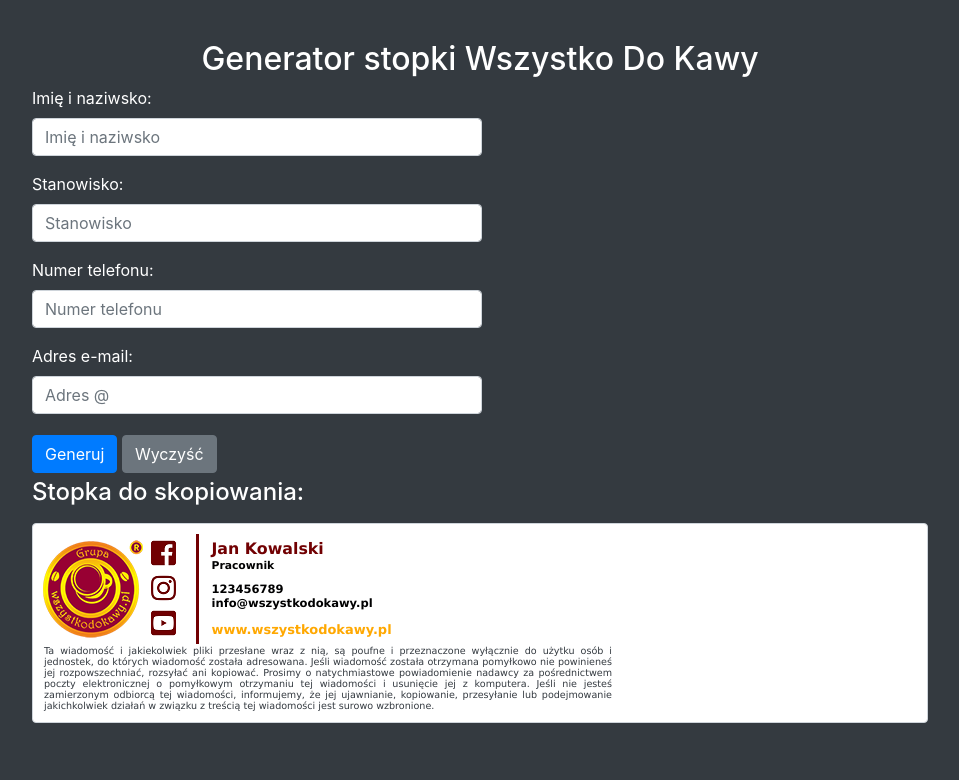
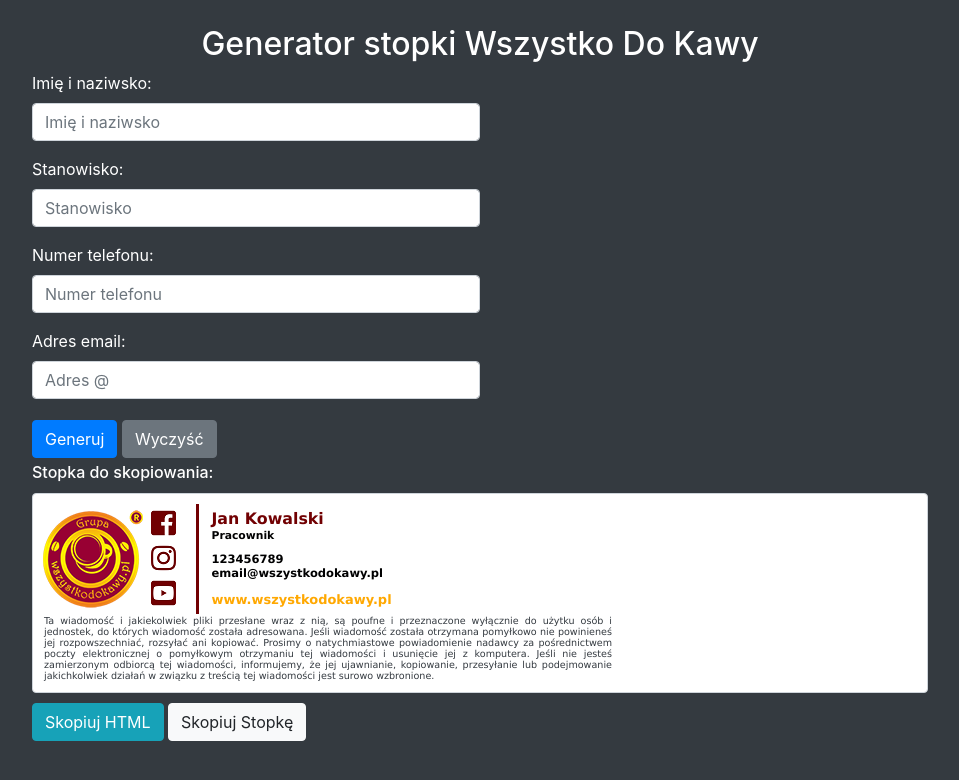
Before and after one commit to sqzzkr/stopki, a plain HTML site: page index.html in a window 1280 px wide. Shown: the whole page, without its empty margins (160-1119 px from the left). Drawn offline with nearby package versions, Linux system fonts and the light colour scheme.

Commit message:
20190218

```diff
--- a/index.html
+++ b/index.html
@@ -12,10 +12,10 @@
         body    {
             width: 70%;
             margin: 0 auto;
-            padding-top: 40px;
+            padding-top: 25px;
         }
         #inputs{
-            width: 450px;
+            width: 50%;
             margin-bottom: 5px;
         }
         #buttons{
@@ -30,7 +30,7 @@
             border: 1px solid #ced4da;
             border-radius: .25rem;
             padding: 10px;
-            margin-top: 16px;
+            margin: 10px 0 10px 0;
         }
     </style>
 </head>
@@ -38,7 +38,7 @@
     <div id="container">
         <h2 class="text-center">Generator stopki Wszystko Do Kawy</h2>
         <div id="inputs">
-            <form>
+            <form id="form">
                 <div class="form-group">
                     <label for="name">Imię i naziwsko:</label>
                     <input type="text" class="form-control" id="name" placeholder="Imię i naziwsko">
@@ -52,35 +52,35 @@
                     <input type="text" class="form-control" id="phonenumber" placeholder="Numer telefonu">
                 </div>
                 <div class="form-group">
-                    <label for="email">Adres e-mail:</label>
+                    <label for="email">Adres email:</label>
                     <input type="email" class="form-control" id="email" placeholder="Adres @">
                 </div>
                 <div id="buttons">
                 <button type="button" class="btn btn-primary" onclick="generate()">Generuj</button>
-                <button type="button" class="btn btn-secondary" onclick="clear()">Wyczyść</button>
+                <button type="button" class="btn btn-secondary" onclick="clearForm()">Wyczyść</button>
                 <div id="output"></div>
                 </div>
             </form>
         </div>
-        <h4>Stopka do skopiowania:</h4>
+        <h6>Stopka do skopiowania:</h6>
         <div id="footer" class="bg-white text-dark">
             <table cellspacing="0" width="400px" height="110px" cellpadding="0" border="0">
                 <tr>
                     <td style="padding: 0px 5px 0 0;vertical-align: top;" valign="top" width="100">
-                        <img alt="Wszystko do kawy" src="img/logo_WszystkoDoKawy_100.png" />
+                        <img alt="Wszystko do kawy" src="https://sqzzkr.github.io/stopki/img/logo_WszystkoDoKawy_100.png" />
                     </td>
                     <td style="padding: 0 5px 0 0; vertical-align: top;border-right: 3px solid #710002;" valign="top">
                         <table cellspacing="0" cellpadding="0" border="0">
                             <tr>
-                                <td style="font-family: Arial;padding: 5px 5px 7px 3px;"><a href="https://www.facebook.com/wszystkodokawyPL/" target="_blank"><img alt="https://www.facebook.com/wszystkodokawyPL/"style="width:25px;" width="25" src="./img/facebook-square-brands.png"></a>
+                                <td style="font-family: Arial;padding: 5px 5px 7px 3px;"><a href="https://www.facebook.com/wszystkodokawyPL/" target="_blank"><img alt="https://www.facebook.com/wszystkodokawyPL/"style="width:25px;" width="25" src="https://sqzzkr.github.io/stopki/img/facebook-square-brands.png"></a>
                                 </td>
                             </tr>
                             <tr>
-                                <td style="font-family: Arial;padding: 0 5px 7px 3px;"><a href="https://www.instagram.com/wszystkodokawypl/" target="_blank"><img alt="https://www.instagram.com/wszystkodokawypl/" style="width:25px;" width="25" src="./img/instagram-brands.png"></a>
+                                <td style="font-family: Arial;padding: 0 5px 7px 3px;"><a href="https://www.instagram.com/wszystkodokawypl/" target="_blank"><img alt="https://www.instagram.com/wszystkodokawypl/" style="width:25px;" width="25" src="https://sqzzkr.github.io/stopki/img/instagram-brands.png"></a>
                                 </td>
                             </tr>
                             <tr>
-                                <td style="font-family: Arial;padding: 0 5px 0 3px"><a href="https://www.youtube.com/c/WszystkodokawysklepPllodz" target="_blank"><img alt="https://www.youtube.com/c/WszystkodokawysklepPllodz" style="width:25px;" width="25" src="./img/youtube-square-brands.png"></a>
+                                <td style="font-family: Arial;padding: 0 5px 0 3px"><a href="https://www.youtube.com/c/WszystkodokawysklepPllodz" target="_blank"><img alt="https://www.youtube.com/c/WszystkodokawysklepPllodz" style="width:25px;" width="25" src="https://sqzzkr.github.io/stopki/img/youtube-square-brands.png"></a>
                                 </td>
                             </tr>
                         </table>
@@ -89,12 +89,12 @@
                 <table cellspacing="0" cellpadding="0" border="0" style="line-height: 1.4;font-family:Verdana, Geneva, sans-serif;font-size:90%;color: #000001;">
                     <tr>
                         <td style="padding: 5px 0 0 0;">
-                        <span style="font: 600 1.1em Verdana, Geneva, sans-serif;color:#710002;" id="footer_name"><b>Jan Kowalski</b></span>
+                        <span style="font: 600 1.1em Verdana, Geneva, sans-serif;color:#710002;" id="footer_name">Jan Kowalski</span>
                         </td>
                     </tr>
                     <tr>
                         <td style="color:#000001;padding-bottom: 10px;">
-                            <div style="font: 0.75em Verdana, Geneva, sans-serif;" id="footer_jobtitle"><b>Pracownik</b></div>
+                            <div style="font: 0.75em Verdana, Geneva, sans-serif;font-weight: 600" id="footer_jobtitle">Pracownik</div>
                         </td>
                     </tr>
                     <tr>
@@ -107,7 +107,7 @@
                     <tr>
                         <td>
                             <div style="font: 0.8em Verdana, Geneva, sans-serif;">
-                                <a href="mailto:example@example.com" style="text-decoration: none;color: #000001;font-weight: 600" target="_blank" id="footer_email">info@wszystkodokawy.pl</a>
+                                <a href="mailto:example@example.com" style="text-decoration: none;color: #000001;font-weight: 600" target="_blank" id="footer_email">email@wszystkodokawy.pl</a>
                             </div>
                         </td>
                     </tr>
@@ -128,6 +128,8 @@
     </td>
     </table>
         </div>
+		<button type="button" class="btn btn-info" onclick="copyInnerHTMLToClipboard('footer')">Skopiuj HTML</button>
+		<button type="button" class="btn btn btn-light" onclick="copyToClipboard()">Skopiuj Stopkę</button>
     </div>
     <!-- Optional JavaScript -->
     <script src="./script.js"></script>
```
